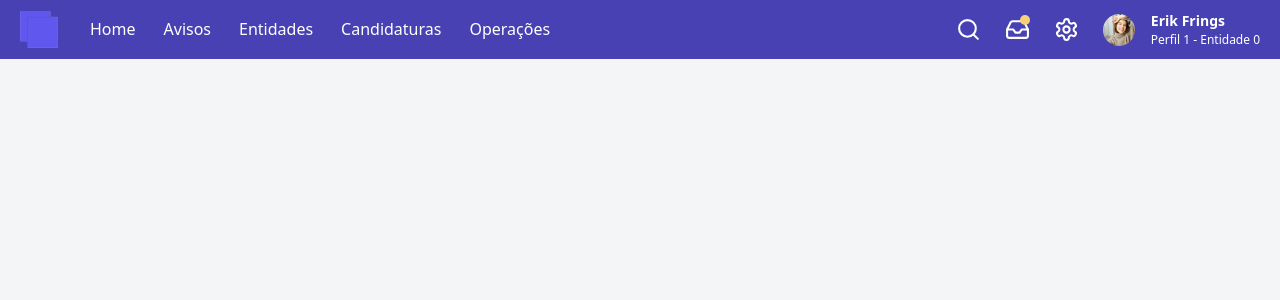
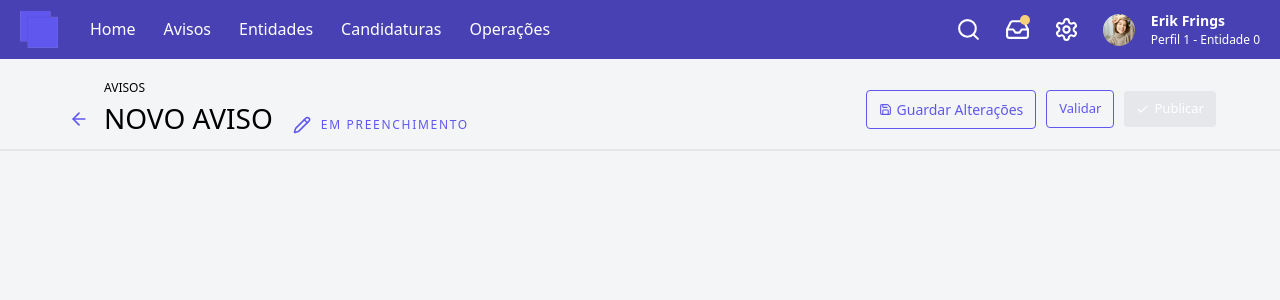
Before and after one commit to lucasfariaswrightia/desafio24, a Next.js app: page / in a window 1280 px wide. Shown: the top 300 px of the page. Built offline with nearby package versions, Linux system fonts and the light colour scheme.

Commit message:
content header done

```diff
--- a/src/app/globals.css
+++ b/src/app/globals.css
@@ -1,6 +1,6 @@
 @import "tailwindcss";
 /* ROBOTO FONT */
-/* @import url('https://fonts.googleapis.com/css2?family=Noto+Sans:ital,wght@0,100..900;1,100..900&family=Roboto:ital,wght@0,100..900;1,100..900&display=swap'); */
+@import url('https://fonts.googleapis.com/css2?family=Noto+Sans:ital,wght@0,100..900;1,100..900&family=Roboto:ital,wght@0,100..900;1,100..900&display=swap');
 
 :root {
 
@@ -14,13 +14,23 @@
     --success: #7DCD85;
     --text: #141A29;
 
+
     /* Fonts and Typography  */
     --font-family: "Roboto", sans-serif;
-    --h1: 32px;
-    --h2: 28px;
-    --h3: 20px;
+    --h1: 28px;
+    --h2: 20px;
+    --h3: 18px;
     --p: 16px;
     --span: 14px;
+
+    /* spacing */
+    --max-width: 72rem;
+}
+
+* {
+    margin: 0;
+    padding: 0;
+    box-sizing: border-box;
 }
 
 html {
@@ -29,9 +39,6 @@ html {
 }
 
 body {
-    margin: 0;
-    padding: 0;
-    box-sizing: border-box;
     background-color: var(--background-color);
 }
 
@@ -58,3 +65,13 @@ span {
 button {
     cursor: pointer;
 }
+
+button:disabled {
+    cursor: default;
+}
+
+/* additionals */
+
+.icon {
+    color: var(--primary-color)
+}
--- a/src/app/layout.tsx
+++ b/src/app/layout.tsx
@@ -21,7 +21,7 @@ export default function RootLayout({
   children: React.ReactNode
 }>) {
   return (
-    <html lang="en">
+    <html lang="en" suppressHydrationWarning>
       <body
         className={`${robotoSans.variable} antialiased`}
       >
--- a/src/app/page.tsx
+++ b/src/app/page.tsx
@@ -1,11 +1,62 @@
 "use client"
 
-import Image from "next/image";
+import Divider from '@/components/global/Divider'
+import '@/styles/Home.css'
+import { useState } from "react"
+import { LuArrowLeft, LuCheck, LuPencil, LuSave } from 'react-icons/lu'
+
 
 export default function Home() {
+
+
+
   return (
-    <div>
+    <main>
 
-    </div>
-  );
+      <div className='container content-header'>
+
+        {/* left part (first-child) */}
+        <div>
+          <button>
+            <LuArrowLeft size={30} style={{ paddingBottom: 10 }} className='icon' />
+          </button>
+
+          <div>
+            <p style={{ fontSize: 12, fontWeight: 300 }}>AVISOS</p>
+            <h1>NOVO AVISO</h1>
+          </div>
+
+          <div>
+            <LuPencil size={18} />
+            <span style={{ fontSize: 12, fontWeight: 500, letterSpacing: 1.7 }}>EM PREENCHIMENTO</span>
+          </div>
+
+        </div>
+
+
+        {/* right part (last-child) */}
+        <div>
+
+          <button>
+            <LuSave />
+            <span>Guardar Alterações</span>
+          </button>
+
+          <button>
+            Validar
+          </button>
+
+          <button disabled>
+            <LuCheck />
+            Publicar
+          </button>
+
+        </div>
+
+      </div>
+
+      <Divider color='#E5E7EB' size='small' />
+
+    </main>
+  )
 }
--- /dev/null
+++ b/src/components/global/Divider.tsx
@@ -0,0 +1,17 @@
+import React from 'react'
+
+interface props {
+    color?: string
+    size?: 'small' | 'medium' | 'big'
+}
+
+export default function Divider({ color, size = "small" }: props) {
+    return (
+        <div
+            style={{
+                borderWidth: size == 'small' ? 1 : size == 'medium' ? 2 : size == 'big' ? 3 : 0,
+                borderColor: color
+            }}
+        ></div>
+    )
+}
--- a/src/components/global/NavBar.tsx
+++ b/src/components/global/NavBar.tsx
@@ -7,7 +7,7 @@ import { LuSearch, LuInbox, LuSettings, LuMenu, LuX } from 'react-icons/lu'
 
 export default function NavBar() {
 
-    const [isMenuOpen, setIsMenuOpen] = useState(true)
+    const [isMenuOpen, setIsMenuOpen] = useState(false)
 
     return (
         <div className='navbar-container'>
--- /dev/null
+++ b/src/styles/Home.css
@@ -0,0 +1,84 @@
+main {
+    padding: 20px 0;
+}
+
+h1 {
+    font-weight: 300;
+}
+
+.container {
+    width: 100%;
+    max-width: var(--max-width);
+    margin: auto;
+}
+
+/* content header - title, buttons, etc */
+.content-header {
+    display: flex;
+    justify-content: space-between;
+    align-items: center;
+    margin-bottom: 10px;
+}
+
+/* left part */
+.content-header>div:first-child {
+    display: flex;
+    align-items: flex-end;
+    gap: 10px;
+}
+
+/* last part of left part */
+.content-header>div:first-child>div:last-child {
+    display: flex;
+    padding: 0 10px 5px 10px;
+    gap: 10px;
+    align-items: center;
+    color: var(--primary-color);
+}
+
+
+/* right part */
+.content-header>div:last-child {
+    display: flex;
+    justify-content: flex-end;
+    align-items: center;
+    gap: 10px;
+}
+
+/* Make buttons in right part responsive */
+.content-header>div:last-child button {
+    display: flex;
+    align-items: center;
+    gap: 5px;
+    padding: 8px 12px;
+    white-space: nowrap;
+}
+
+/* style the first two buttons */
+.content-header>div:last-child button:not(:last-child) {
+    border: 1px solid var(--primary-color);
+    border-radius: 4px;
+    color: var(--primary-color);
+    font-size: 13px;
+}
+
+/* customize last button */
+.content-header>div:last-child button:last-child {
+    background-color: #E5E7EB;
+    border-radius: 4px;
+    color: white;
+    font-size: 13px;
+}
+
+/* For mobile responsiveness */
+@media (max-width: 768px) {
+    .content-header {
+        grid-template-columns: 1fr;
+        gap: 20px;
+    }
+
+    .content-header>div:last-child {
+        justify-content: flex-start;
+        flex-wrap: wrap;
+    }
+}
```
